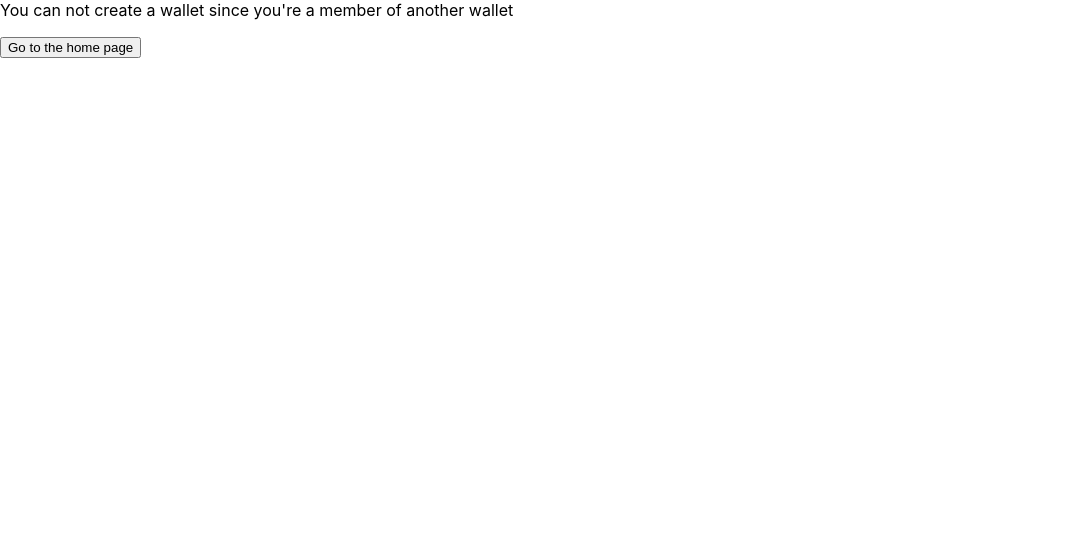
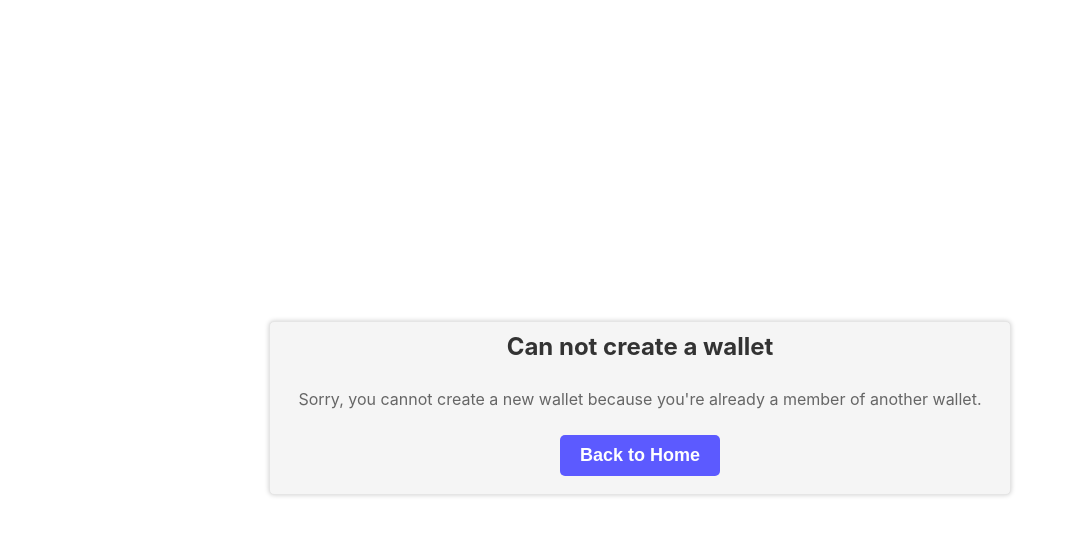
Before and after one commit to cristianfrum/The-Vault, a Next.js app: page /CreateVault in a window 1280 px wide. Shown: the top 536 px of the page, without its empty margins (0-1076 px from the left). Built offline with nearby package versions, Linux system fonts and the light colour scheme.

Commit message:
- MetaMask is not automatically triggered anymore when the login page is launched for the first time - Enhanced the UI

```diff
--- a/pages/CreateVault.js
+++ b/pages/CreateVault.js
@@ -187,98 +187,57 @@ const CreateVault = ({ initialAddress }) => {
 
 
   return isLoading ? (
-    <h5>"Loading..."</h5>
+    <div className="loading-spinner-container">
+      <div className="loading-spinner"></div>
+    </div>
   ) : (
     <div>
       {walletData.walletId != 0 ? (
-        <div>
-          <p>
-            You can not create a wallet since you're a member of another wallet
-          </p>
-          <Link href="/">
-            <button>Go to the home page</button>
+        <div className="container">
+          <div className="wallet-card">
+            <h2 className="heading">Can not create a wallet</h2>
+            <p className="paragraph">Sorry, you cannot create a new wallet because you're already a member of another wallet.</p>
+            <div className="button-container">
+              <Link href="/" className="link">
+                <button className="button">Back to Home</button>
               </Link>
             </div>
+          </div>
+        </div>
+      ) : (<div class="wallet-card">
+        <h1>Create your wallet</h1>
+        <input type="text" placeholder="Type wallet's name..." value={walletName} onChange={initializeWalletName} />
+        <button onClick={handleAddInput}>Add New Member</button>
+        {membersAddresses.length > 1 ? (<button onClick={handleRemoveInput}>Remove Member</button>) : null}
+        <div class="input-container">
+          <div class="input-wrapper">
+            {membersAddresses.map((input, index) => index == 0 ? (
+              <input key={index} type="text" value={membersAddresses[0]} readOnly />
             ) : (
-        <div>
-          <h1>Welcome to the Vault</h1>
-          <input
-            type="text"
-            placeholder="Type wallet's name..."
-            value={walletName}
-            onChange={initializeWalletName}
-          />
-          <button onClick={handleAddInput}>Add New Member</button>
-          {
-            membersAddresses.length > 1 ? (<button onClick={handleRemoveInput}>Remove Member</button>) : null
-          }
-          <div style={{ display: "flex", flexDirection: "row" }}>
-            <div style={{ display: "flex", flexDirection: "column" }}>
-              {membersAddresses.map((input, index) =>
-                index == 0 ? (
-                  <input
-                    key={index}
-                    type="text"
-                    value={membersAddresses[0]}
-                    readOnly
-                  />
-                ) : (
-                  <input
-                    key={index}
-                    type="text"
-                    placeholder="Type user' address..."
-                    value={input.value}
-                    onChange={(e) => handleChangeAddresses(e, index)}
-                  />
-                )
-              )}
-            </div>
-            <div style={{ display: "flex", flexDirection: "column" }}>
-              {membersFirstNames.map((input, index) => (
-                <input
-                  key={index}
-                  type="text"
-                  placeholder="Type user' first name..."
-                  value={membersFirstNames[index]}
-                  onChange={(e) => handleChangeFirstNames(e, index)}
-                />
+              <input key={index} type="text" placeholder="Type user' address..." value={input.value} onChange={(e) => handleChangeAddresses(e, index)} />
             ))}
           </div>
-            <div style={{ display: "flex", flexDirection: "column" }}>
-              {membersLastNames.map((input, index) => (
-                <input
-                  key={index}
-                  type="text"
-                  placeholder="Type users' last name..."
-                  value={membersLastNames[index]}
-                  onChange={(e) => handleChangeLastNames(e, index)}
-                />
+          <div class="input-wrapper">
+            {membersFirstNames.map((input, index) => (
+              <input key={index} type="text" placeholder="Type user' first name..." value={membersFirstNames[index]} onChange={(e) => handleChangeFirstNames(e, index)} />
             ))}
           </div>
-            <div style={{ display: "flex", flexDirection: "column" }}>
+          <div class="input-wrapper">
+            {membersLastNames.map((input, index) => (
+              <input key={index} type="text" placeholder="Type users' last name..." value={membersLastNames[index]} onChange={(e) => handleChangeLastNames(e, index)} />
+            ))}
+          </div>
+          <div class="input-wrapper">
             {membersWithdrawalLimits.map((input, index) => (
-                <input
-                  key={index}
-                  type="number"
-                  placeholder="Type users' daily withdrawal limit..."
-                  value={membersWithdrawalLimits[index]}
-                  onChange={(e) => handleChangeWithdrawalLimit(e, index)}
-                />
+              <input key={index} type="number" placeholder="Type users' daily withdrawal limit..." value={membersWithdrawalLimits[index]} onChange={(e) => handleChangeWithdrawalLimit(e, index)} />
             ))}
           </div>
         </div>
-          <input
-            type="number"
-            placeholder="Set wallet's balance..."
-            value={walletBalance}
-            onChange={initializeWalletBalance}
-          />
+        <input type="number" placeholder="Set wallet's balance..." value={walletBalance} onChange={initializeWalletBalance} />
         <div>
-            <button onClick={createTheWallet}>Create the wallet</button>
-          </div>
-          <div>
+          <button class="create-btn" onClick={createTheWallet}>Create the wallet</button>
           <Link href="/">
-              <button>Go to the home page</button>
+            <button class="homepage-btn">Go to the homepage</button>
           </Link>
         </div>
       </div>
--- a/styles/globals.css
+++ b/styles/globals.css
@@ -1,7 +1,6 @@
 html,
+
 body {
-  padding: 0;
-  margin: 0;
   font-family: -apple-system, BlinkMacSystemFont, Segoe UI, Roboto, Oxygen,
     Ubuntu, Cantarell, Fira Sans, Droid Sans, Helvetica Neue, sans-serif;
 }
@@ -67,7 +66,255 @@ li {
   padding: 0.5rem 1rem;
   border: none;
   border-radius: 5px;
-  background-color: #4caf50;
+  background-color: #5c5aff;
   color: white;
   font-size: 1
 }
+
+.close-button:hover {
+  background-color: #0062cc;
+}
+
+.container {
+  display: flex;
+  justify-content: center;
+  align-items: center;
+  height: 100vh;
+}
+
+.message {
+  text-align: center;
+}
+
+.login-btn {
+  padding: 12px 24px;
+  background-color: #5c5aff;
+  color: #fff;
+  font-size: 18px;
+  border-radius: 4px;
+  cursor: pointer;
+  transition: all 0.3s ease;
+  border: none;
+}
+
+.login-btn:hover {
+  background-color: #0062cc;
+}
+
+.loading-spinner {
+  border: 16px solid #f3f3f3;
+  border-top: 16px solid #5c5aff;
+  border-radius: 50%;
+  width: 120px;
+  height: 120px;
+  animation: spin 2s linear infinite;
+}
+
+.loading-spinner-container {
+  display: flex;
+  justify-content: center;
+  align-items: center;
+  height: 100vh;
+}
+
+@keyframes spin {
+  0% {
+    transform: rotate(0deg);
+  }
+  100% {
+    transform: rotate(360deg);
+  }
+}
+
+body {
+  display: flex;
+  justify-content: center;
+  align-items: center;
+  height: 100vh;  /* sets the height of the body to the full viewport height */
+}
+
+.create-btn {
+  padding: 12px 24px;
+  background-color: #5c5aff;
+  color: #fff;
+  font-size: 18px;
+  border-radius: 4px;
+  cursor: pointer;
+  transition: all 0.3s ease;
+  border: none;
+}
+
+.info-btn {
+  margin-bottom: 20px;
+  padding: 12px 24px;
+  background-color: #f8f9fa;
+  color: #212529;
+  font-size: 18px;
+  border: 1px solid #ced4da;
+  border-radius: 4px;
+  cursor: pointer;
+  transition: all 0.3s ease;
+}
+
+.homepage-btn {
+  margin-bottom: 20px;
+  padding: 12px 24px;
+  background-color: #f8f9fa;
+  color: #212529;
+  font-size: 18px;
+  border: 1px solid #ced4da;
+  border-radius: 4px;
+  cursor: pointer;
+  transition: all 0.3s ease;
+   padding-top: 12px;
+}
+
+.homepage-btn:hover {
+  background-color: #e9ecef;
+  border-color: #e9ecef;
+  color: #212529;
+}
+
+.info-btn, .create-btn {
+  padding: 12px 24px;
+  font-size: 18px;
+  border-radius: 4px;
+  cursor: pointer;
+  transition: all 0.3s ease;
+  margin: 0 10px; /* Add some margin between the buttons */
+}
+
+.info-btn:hover, .create-btn:hover {
+  background-color: #0062cc;
+}
+
+.card {
+  background-color: #fff;
+  padding: 40px;
+  border-radius: 10px;
+  box-shadow: 0 3px 6px rgba(0, 0, 0, 0.2);
+  max-width: 500px;
+}
+
+
+.heading {
+  text-align: center;
+  margin-bottom: 30px;
+  font-size: 28px;
+}
+
+.paragraph {
+  margin-bottom: 20px;
+  font-size: 18px;
+  padding: 18px;
+}
+
+.button-container {
+  display: flex;
+  justify-content: center;
+}
+
+.button {
+  background-color: #5c5aff;
+  color: #fff;
+  border: none;
+  border-radius: 5px;
+  padding: 10px 20px;
+  font-size: 18px;
+  cursor: pointer;
+}
+
+.link {
+  text-decoration: none;
+  display: inline-block;
+}
+
+.input-container {
+  display: flex;
+  flex-direction: row;
+  margin-top: 10px;
+}
+
+.input-wrapper {
+  display: flex;
+  flex-direction: column;
+  margin-right: 20px;
+}
+
+input {
+  margin-bottom: 10px;
+  padding: 10px;
+  border-radius: 5px;
+  border: 1px solid #ccc;
+}
+
+input[type="number"]::-webkit-inner-spin-button,
+input[type="number"]::-webkit-outer-spin-button {
+  -webkit-appearance: none;
+  margin: 0;
+}
+
+.wallet-card h2 {
+  color: #333;
+  font-size: 24px;
+  font-weight: bold;
+  margin: 0 0 10px;
+}
+
+.wallet-card h2 {
+  color: #333;
+  font-size: 24px;
+  font-weight: bold;
+  margin: 0 0 10px;
+}
+
+/* Style for the card content */
+.wallet-card p {
+  color: #666;
+  font-size: 16px;
+  margin: 0;
+}
+
+.wallet-card-container {
+  text-align: center;
+  margin-top: 20px;
+}
+
+.wallet-card {
+  background-color: #f5f5f5;
+  border: 1px solid #e5e5e5;
+  border-radius: 5px;
+  box-shadow: 0px 0px 5px rgba(0, 0, 0, 0.2);
+  padding: 10px;
+  display: inline-block;
+  text-align: left;
+}
+
+h1 {
+  color: #333;
+  font-size: 36px;
+  font-weight: bold;
+  margin: 0 0 20px;
+  text-align: center;
+}
+
+wallet-div {
+  background-color: #fff;
+  border-radius: 5px;
+  box-shadow: 0px 0px 10px rgba(0, 0, 0, 0.2);
+  margin: 50px auto;
+  padding: 30px;
+  max-width: 800px;
+}
+
+button {
+  padding: 6px 12px;
+  font-size: 14px;
+  font-weight: 600;
+  border-radius: 4px;
+  background-color: #5c5aff;
+  color: #fff;
+  border: none;
+  cursor: pointer;
+  margin: 8px;
+}
```
Also changed, not shown: pages/HomePage.js (+18 -9 lines), pages/Login.js (+22 -15 lines). Lines whose indentation alone changed are shown as unchanged.
